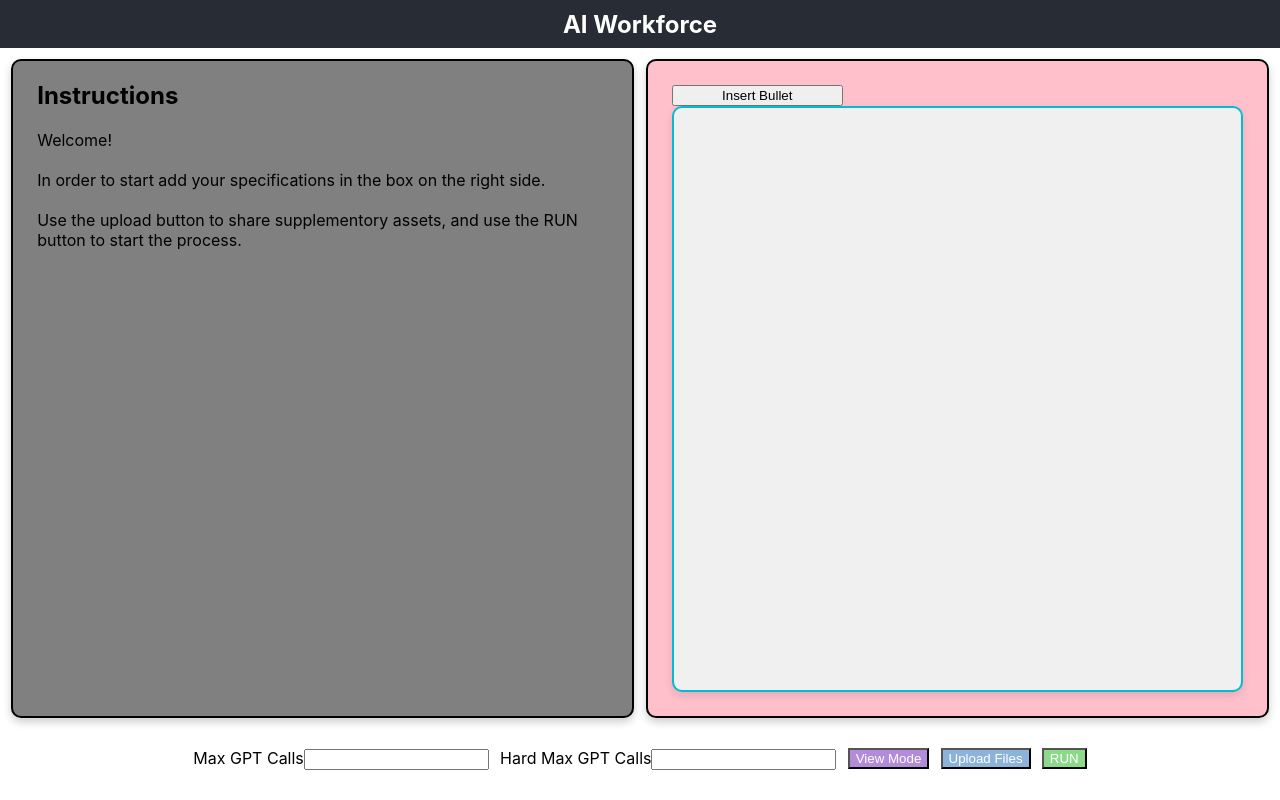
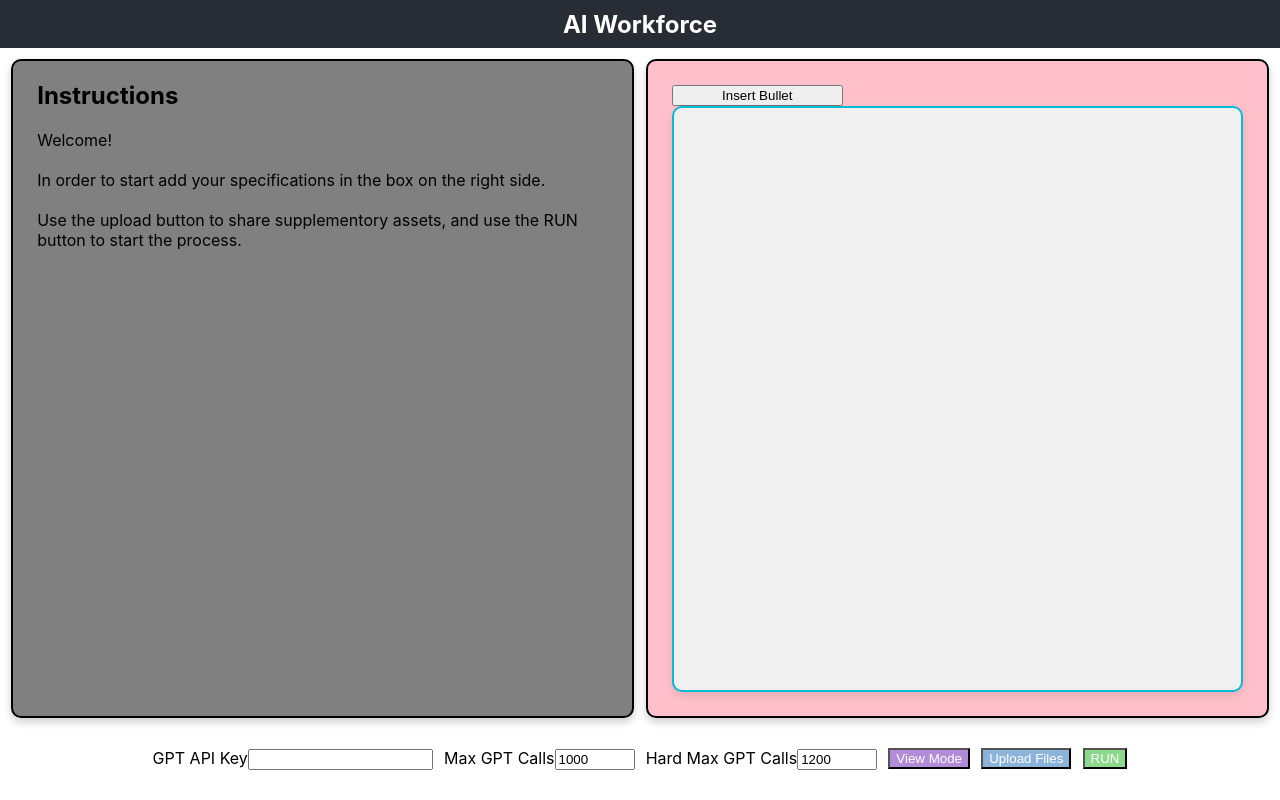
Before and after one commit to joeledge95/ai-workforce, a React (Create React App) app in the folder frontend/: page / in a window 1280 px wide. Built offline with nearby package versions, Linux system fonts and the light colour scheme.

Commit message:
user input field changes

```diff
--- a/frontend/public/index.html
+++ b/frontend/public/index.html
@@ -24,7 +24,7 @@
       work correctly both with client-side routing and a non-root public URL.
       Learn how to configure a non-root public URL by running `npm run build`.
     -->
-    <title>React App</title>
+    <title>AI Workforce</title>
   </head>
   <body>
     <noscript>You need to enable JavaScript to run this app.</noscript>
--- a/frontend/src/components/inputs.css
+++ b/frontend/src/components/inputs.css
@@ -3,3 +3,8 @@
   margin-right: 0.7rem;
   gap: 0.7rem;
 }
+
+#max-gpt-calls,
+#hard-max-gpt-calls {
+  width: 5rem;
+}
--- a/frontend/src/components/inputs.js
+++ b/frontend/src/components/inputs.js
@@ -4,12 +4,26 @@ import './Inputs.css';
 const Inputs = () => (
   <div className="inputs-container">
     <div className="input-group">
+      <label htmlFor="password">GPT API Key</label>
+      <input type="password" id="password" name="password" />
+    </div>
+    <div className="input-group">
       <label htmlFor="max-gpt-calls">Max GPT Calls</label>
-      <input type="number" id="max-gpt-calls" name="max-gpt-calls" />
+      <input
+        type="number"
+        id="max-gpt-calls"
+        name="max-gpt-calls"
+        defaultValue={1000}
+      />
     </div>
     <div className="input-group">
       <label htmlFor="hard-max-gpt-calls">Hard Max GPT Calls</label>
-      <input type="number" id="hard-max-gpt-calls" name="hard-max-gpt-calls" />
+      <input
+        type="number"
+        id="hard-max-gpt-calls"
+        name="hard-max-gpt-calls"
+        defaultValue={1200}
+      />
     </div>
   </div>
 );
```
